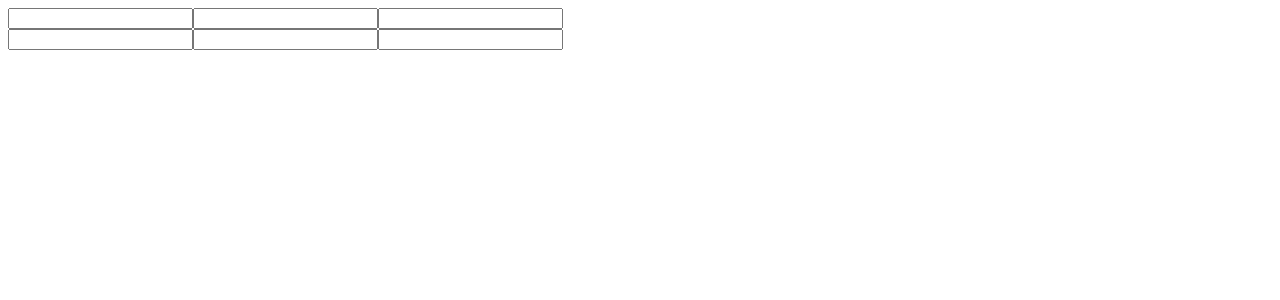
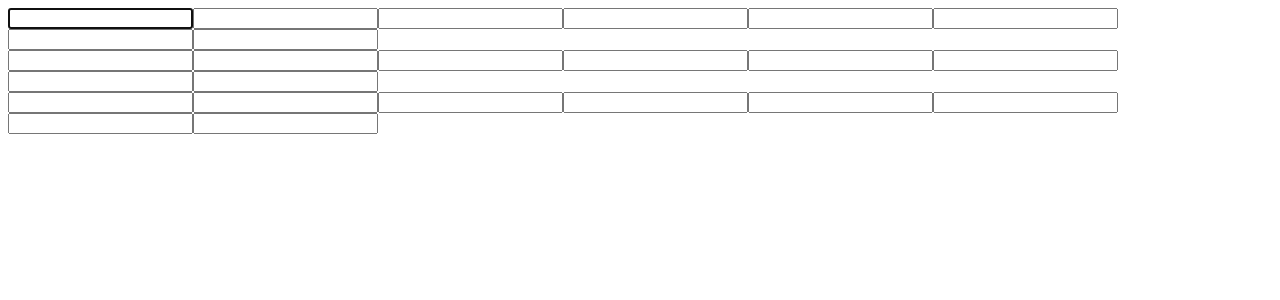
Before and after one commit to Maty2002v2/guess-the-word, a Vue app: page / in a window 1280 px wide. Shown: the top 300 px of the page. Built offline with nearby package versions, Linux system fonts and the light colour scheme.

Commit message:
Automatic focus alignment mechanism added

```diff
--- a/src/components/boardGameComponent.vue
+++ b/src/components/boardGameComponent.vue
@@ -1,26 +1,45 @@
 <template>
   <div>
     <word-block-component
-      :yourTurnFlag="true"
+      v-for="x in 3"
+      :key="x"
+      :yourTurnFlag="counterOfCompletedLines === x"
       :word="word"
-    ></word-block-component>
-    <word-block-component
-      :yourTurnFlag="true"
-      :word="word"
+      @complete-word="nextLineOfWord"
     ></word-block-component>
   </div>
 </template>
 
 <script>
+import { ref, reactive, onMounted } from "vue";
 import wordBlockComponent from "./wordBlockComponent.vue";
 
 export default {
   name: "boardGameComponent",
   components: { wordBlockComponent },
   setup() {
-    let word = "vue";
+    let word = "ptasznik";
+    let wordBlockComponentsArray = reactive([]);
+    let counterOfCompletedLines = ref(0);
 
-    return { word };
+    onMounted(() => {
+      wordBlockComponentsArray = document.querySelectorAll(".wordBlock");
+      wordBlockComponentsArray[
+        counterOfCompletedLines.value
+      ].firstElementChild.firstElementChild.focus();
+    });
+
+    function nextLineOfWord() {
+      counterOfCompletedLines.value++;
+
+      if (counterOfCompletedLines.value < wordBlockComponentsArray.length) {
+        wordBlockComponentsArray[
+          counterOfCompletedLines.value
+        ].firstElementChild.firstElementChild.focus();
+      }
+    }
+
+    return { word, counterOfCompletedLines, nextLineOfWord };
   },
 };
 </script>
--- a/src/components/letterBlockComponent.vue
+++ b/src/components/letterBlockComponent.vue
@@ -19,11 +19,14 @@ export default {
       type: String,
     },
   },
-  setup(props) {
+  emits: ["completeWord"],
+  setup(props, ctx) {
     function goToTheNextLetter(event) {
       event.target.disabled = true;
       if (event.target.parentNode.nextSibling.firstChild) {
         event.target.parentNode.nextSibling.firstChild.focus();
+      } else {
+        ctx.emit("completeWord");
       }
     }
 
--- a/src/components/wordBlockComponent.vue
+++ b/src/components/wordBlockComponent.vue
@@ -1,9 +1,10 @@
 <template>
-  <div class="worldBlock">
+  <div class="wordBlock">
     <letter-block-component
       v-for="(letter, index) in word"
       :key="index"
       :letter="letter"
+      @complete-word="$emit('completeWord')"
     ></letter-block-component>
   </div>
 </template>
```
